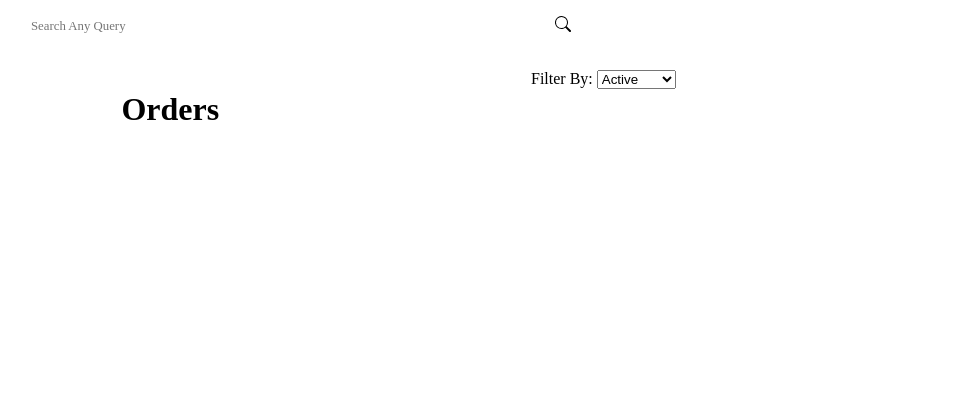
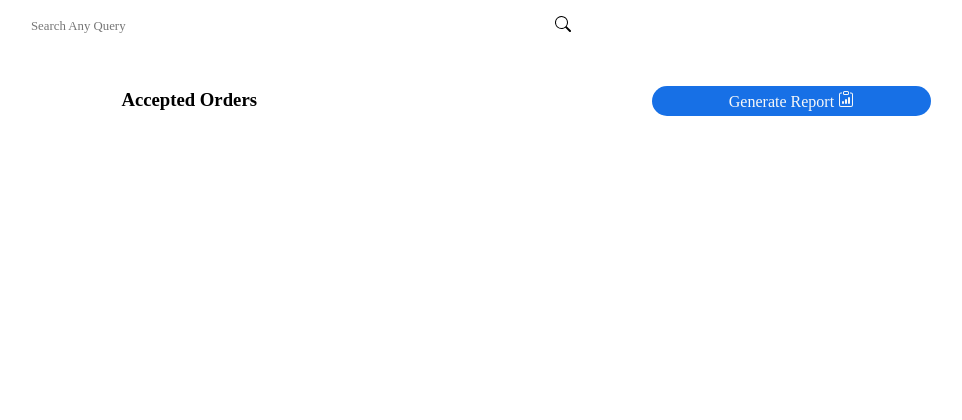
Before and after one commit to shikshartin-coder/storestreak, a Django app: page /manage-orders in a window 1280 px wide. Shown: the top 420 px of the page, without its empty margins (117-1079 px from the left). Run offline with Django 3.2, Linux system fonts and the light colour scheme; a user stored in the database is signed in; tables that the repository leaves empty hold one stand-in row (values such as "Sample post"); some libraries are stand-ins or nearby versions.

Commit message:
manage_orders.html changes

```diff
--- a/management_system/templates/business/manage_orders.html
+++ b/management_system/templates/business/manage_orders.html
@@ -3,29 +3,29 @@
 <head>
     <title>Manage-orders</title>
     <link rel="stylesheet" type="text/css" href="{% static './css/Business/ordercard.css' %}">
+    <link rel="stylesheet" type="text/css" href="{% static './css/landing_website/base/modal.css' %}">
+    <script src="{% static './js/modal.js' %}" defer="true"></script>
 </head>
 
 <body>
     <div class="order_page">
         <div class="orderlist_top">
             <div class="orderlist_top_head">
-                <h1>Orders</h1>
+                <h3> {{filter_type | title}} Orders</h3>
             </div>
-            <div class="orderlist_top_filter">
-                <form action="{% url 'manage_order' %}" method="POST" id="filter_form">
-                    {% csrf_token %}
-                    <label>Filter By:</label>
-                    <select class="filter" name="filter_type" onchange="filter_orders()">
-                    {% for filter_status in filter_status_list %}
-                        {% if filter_type == filter_status.val %}
-                        <option value="{{filter_status.val}}" selected="selected">{{filter_status.name}}</option>
-                        {% else %}
-                        <option value="{{filter_status.val}}">{{filter_status.name}}</option>
-                        {% endif %}
-                    {% endfor %}
-                </select>
-                </form>
+            <div class="orderlist_top_report">
+                   <button type="btn" name="btn" value="show" class="report_click" onclick="show('non_user_modal');">
+                    <span class="text">Generate Report</span>
+                    <span class="icon">
+                       <svg xmlns="http://www.w3.org/2000/svg" width="16" height="16" fill="currentColor" class="bi bi-clipboard-data" viewBox="0 0 16 16">
+                        <path d="M4 11a1 1 0 1 1 2 0v1a1 1 0 1 1-2 0v-1zm6-4a1 1 0 1 1 2 0v5a1 1 0 1 1-2 0V7zM7 9a1 1 0 0 1 2 0v3a1 1 0 1 1-2 0V9z"/>
+                        <path d="M4 1.5H3a2 2 0 0 0-2 2V14a2 2 0 0 0 2 2h10a2 2 0 0 0 2-2V3.5a2 2 0 0 0-2-2h-1v1h1a1 1 0 0 1 1 1V14a1 1 0 0 1-1 1H3a1 1 0 0 1-1-1V3.5a1 1 0 0 1 1-1h1v-1z"/>
+                        <path d="M9.5 1a.5.5 0 0 1 .5.5v1a.5.5 0 0 1-.5.5h-3a.5.5 0 0 1-.5-.5v-1a.5.5 0 0 1 .5-.5h3zm-3-1A1.5 1.5 0 0 0 5 1.5v1A1.5 1.5 0 0 0 6.5 4h3A1.5 1.5 0 0 0 11 2.5v-1A1.5 1.5 0 0 0 9.5 0h-3z"/>
+                        </svg>
+                    </span>
+                    </button>
             </div>
+
         </div>
         <ul class="order_card">
             {% for order,values in order_dict.items %} {% for customer in all_customer %} {% if customer.id == order.customer_id %}
@@ -60,12 +60,91 @@
             <p></p>
             {% endfor %}
         </ul>
+
+
+    <script src="https://code.jquery.com/jquery-3.1.0.min.js"></script>
+
+    <div class="mobile_form">
+        <!-- Modal content -->
+        <div id="non_user_modal" class="modal">
+            <div class="modal-content">
+                <div class="modal-header">
+                    <span class="modal_close" onclick="hide('non_user_modal')">&times;</span>
+                </div>
+                <div class="modal-body">
+                    <form action="{% url 'report' %}" method="POST">
+                        {% csrf_token %}
+                        <button class="report_option" name="report_type" value="general">
+                        <span class="text">General Report</span>
+                        <span class="icon">
+                            <svg xmlns="http://www.w3.org/2000/svg" width="16" height="16" fill="currentColor" class="bi bi-download" viewBox="0 0 16 16">
+                            <path d="M.5 9.9a.5.5 0 0 1 .5.5v2.5a1 1 0 0 0 1 1h12a1 1 0 0 0 1-1v-2.5a.5.5 0 0 1 1 0v2.5a2 2 0 0 1-2 2H2a2 2 0 0 1-2-2v-2.5a.5.5 0 0 1 .5-.5z"/>
+                            <path d="M7.646 11.854a.5.5 0 0 0 .708 0l3-3a.5.5 0 0 0-.708-.708L8.5 10.293V1.5a.5.5 0 0 0-1 0v8.793L5.354 8.146a.5.5 0 1 0-.708.708l3 3z"/>
+                            </svg>
+                        </span>
+                        </button>
+
+                        <button class="report_option" name="report_type" value="delivery">
+                        <span class="text">Delivery Report</span>
+                        <span class="icon">
+                            <svg xmlns="http://www.w3.org/2000/svg" width="16" height="16" fill="currentColor" class="bi bi-download" viewBox="0 0 16 16">
+                            <path d="M.5 9.9a.5.5 0 0 1 .5.5v2.5a1 1 0 0 0 1 1h12a1 1 0 0 0 1-1v-2.5a.5.5 0 0 1 1 0v2.5a2 2 0 0 1-2 2H2a2 2 0 0 1-2-2v-2.5a.5.5 0 0 1 .5-.5z"/>
+                            <path d="M7.646 11.854a.5.5 0 0 0 .708 0l3-3a.5.5 0 0 0-.708-.708L8.5 10.293V1.5a.5.5 0 0 0-1 0v8.793L5.354 8.146a.5.5 0 1 0-.708.708l3 3z"/>
+                            </svg>
+                        </span>
+                        </button>
+
+                        <button class="report_option" name="report_type" value="product">
+                        <span class="text">Product Report</span>
+                        <span class="icon">
+                            <svg xmlns="http://www.w3.org/2000/svg" width="16" height="16" fill="currentColor" class="bi bi-download" viewBox="0 0 16 16">
+                            <path d="M.5 9.9a.5.5 0 0 1 .5.5v2.5a1 1 0 0 0 1 1h12a1 1 0 0 0 1-1v-2.5a.5.5 0 0 1 1 0v2.5a2 2 0 0 1-2 2H2a2 2 0 0 1-2-2v-2.5a.5.5 0 0 1 .5-.5z"/>
+                            <path d="M7.646 11.854a.5.5 0 0 0 .708 0l3-3a.5.5 0 0 0-.708-.708L8.5 10.293V1.5a.5.5 0 0 0-1 0v8.793L5.354 8.146a.5.5 0 1 0-.708.708l3 3z"/>
+                            </svg>
+                        </span>
+                        </button>
+
+                        <input type="hidden" name="report_type_original" id="report_type_original">
+                    </form>
+                </div>
+            </div>
+        </div>
     </div>
-    <script>
-        function filter_orders() {
-            let form = document.getElementById('filter_form');
-            form.submit();
+
+    <form action="{% url 'manage_order' %}" method="GET" id="filter_status" >
+        <input type="hidden" name="filter_by" id="filter_type" value="">
+    </form>
+
+</body>
+<script>
+    function filter_orders() {
+        let form = document.getElementById('filter_form');
+        form.submit();
+    }
+
+    function set_val_using_id(id_to_set, id_to_get_from) {
+        document.getElementById(id_to_set).value = document.getElementById(id_to_get_from).value;
+    }
+
+/*    function hide(id) {
+            document.getElementById(id).style.display = "none";
         }
-    </script>
-</body>
+
+    function show(id) {
+        document.getElementById(id).style.display = "block";
+        console.log("Is it working");
+    }*/
+
+    function submit_form_by_id(id) {
+        console.log('submited')
+        document.getElementById(id).submit();
+    }
+
+    function set_val(id, val,form_id) {
+        document.getElementById(id).value = val;
+        submit_form_by_id(form_id);
+    }
+
+
+</script>
 {% endblock %}
```
